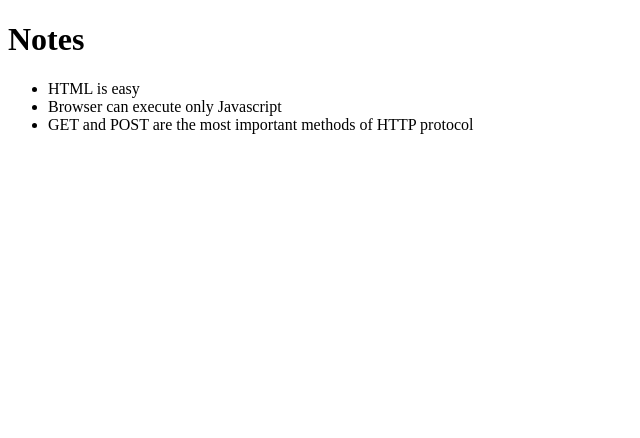
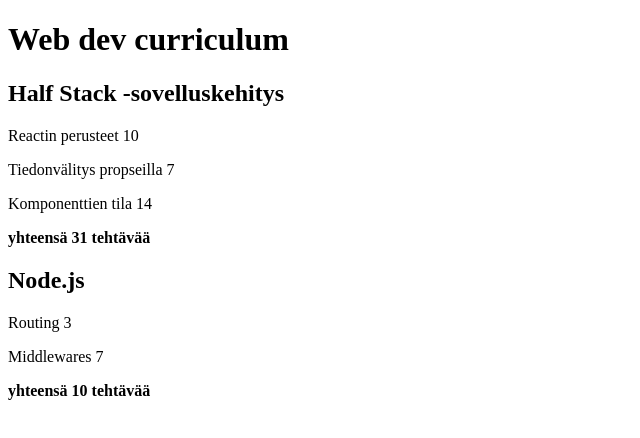
Before and after one commit to frozenzia/full-stack-open, a React (Create React App) app in the folder osa2/: page / in a window 1280 px wide. Shown: the top 438 px of the page, without its empty margins (0-640 px from the left). Built offline with nearby package versions, Linux system fonts and the light colour scheme.

Commit message:
Do coding for part 2.5

```diff
--- a/osa2/src/App.js
+++ b/osa2/src/App.js
@@ -1,26 +1,57 @@
 import React from 'react';
-import PropTypes from 'prop-types';
 
-import Note from './components/Note';
+import Course from './Course';
 
-const App = ({ notes }) => {
-    const noteRows = notes.map(note => <Note key={note.id} note={note} />);
+const App = () => {
+    const courses = [
+        {
+            nimi: 'Half Stack -sovelluskehitys',
+            osat: [
+                {
+                    nimi: 'Reactin perusteet',
+                    tehtavia: 10,
+                    id: 1,
+                },
+                {
+                    nimi: 'Tiedonvälitys propseilla',
+                    tehtavia: 7,
+                    id: 2,
+                },
+                {
+                    nimi: 'Komponenttien tila',
+                    tehtavia: 14,
+                    id: 3,
+                },
+            ],
+        },
+        {
+            nimi: 'Node.js',
+            osat: [
+                {
+                    nimi: 'Routing',
+                    tehtavia: 3,
+                    id: 1
+                },
+                {
+                    nimi: 'Middlewares',
+                    tehtavia: 7,
+                    id: 2
+                }
+            ]
+        }
+    ];
+
+    const courseRows = courses.map(course => <Course key={course.nimi} course={course} />);
 
     return (
         <div>
-            <h1>Notes</h1>
-            <ul>
-                {noteRows}
-            </ul>
+            <h1>Web dev curriculum</h1>
+            {courseRows}
         </div>
     )
 }
 
 App.propTypes = {
-    notes: PropTypes.arrayOf(PropTypes.shape({
-        id: PropTypes.number.isRequired,
-        content: PropTypes.string.isRequired,
-    })).isRequired,
 };
 
 export default App;
--- /dev/null
+++ b/osa2/src/Course.js
@@ -0,0 +1,27 @@
+import React from 'react';
+import PropTypes from 'prop-types';
+
+import Header from './components/Header';
+import Sisalto from './components/Sisalto';
+import Yhteensa from './components/Yhteensa';
+
+const Course = ({ course }) => {
+    return (
+        <div>
+            <Header headerText={course.nimi} />
+            <Sisalto parts={course.osat} />
+            <Yhteensa parts={course.osat} />
+        </div>
+
+
+    );
+};
+
+Course.propTypes = {
+    course: PropTypes.shape({
+        nimi: PropTypes.string.isRequired,
+        osat: PropTypes.arrayOf(PropTypes.shape({})).isRequired,
+    }).isRequired,
+};
+
+export default Course;
--- a/osa2/src/components/Header.js
+++ b/osa2/src/components/Header.js
@@ -3,7 +3,7 @@
 
 const Header = ({ headerText }) => {
     return (
-        <h1>{headerText}</h1>
+        <h2>{headerText}</h2>
     );
 };
 
--- /dev/null
+++ b/osa2/src/components/Osa.js
@@ -0,0 +1,10 @@
+import React from 'react';
+
+const Osa = (props) => {
+    const { name, amount } = props;
+    return (
+        <p>{name} {amount}</p>
+    );
+};
+
+export default Osa;
--- /dev/null
+++ b/osa2/src/components/Sisalto.js
@@ -0,0 +1,14 @@
+import React from 'react';
+
+import Osa from './Osa';
+
+const Sisalto = ({ parts }) => {
+    const partRows = parts.map(part => <Osa key={part.nimi} name={part.nimi} amount={part.tehtavia} />);
+    return (
+        <div>
+            {partRows}
+        </div>
+    );
+};
+
+export default Sisalto;
--- /dev/null
+++ b/osa2/src/components/Yhteensa.js
@@ -0,0 +1,14 @@
+import React from 'react';
+
+const Yhteensa = ({ parts }) => {
+    // props.parts is an array of objects - we want to sum the
+    // tehtavia values of all the objects
+    const sum = parts.reduce((accum, part) => {
+        return accum + part.tehtavia;
+    },0);
+    return (
+          <p><strong>yhteensä {sum} tehtävää</strong></p>
+    );
+};
+
+export default Yhteensa;
--- a/osa2/src/index.js
+++ b/osa2/src/index.js
@@ -3,25 +3,7 @@
 
 import App from './App';
 
-const notes = [
-    {
-        id: 1,
-        content: 'HTML is easy',
-        date: '2019-05-30T17:30:31.098Z',
-        important: true
-    },
-    {
-        id: 2,
-        content: 'Browser can execute only Javascript',
-        date: '2019-05-30T18:39:34.091Z',
-        important: false
-    },
-    {
-        id: 3,
-        content: 'GET and POST are the most important methods of HTTP protocol',
-        date: '2019-05-30T19:20:14.298Z',
-        important: true
-    }
-]
-
-ReactDOM.render(<App notes={notes} />, document.getElementById('root'))
+ReactDOM.render(
+  <App />,
+  document.getElementById('root')
+)
```
